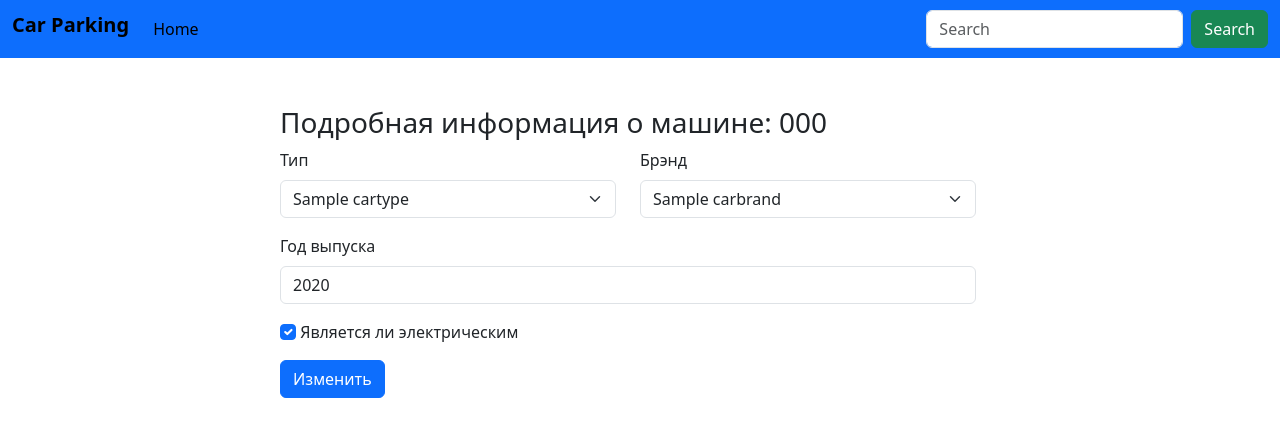
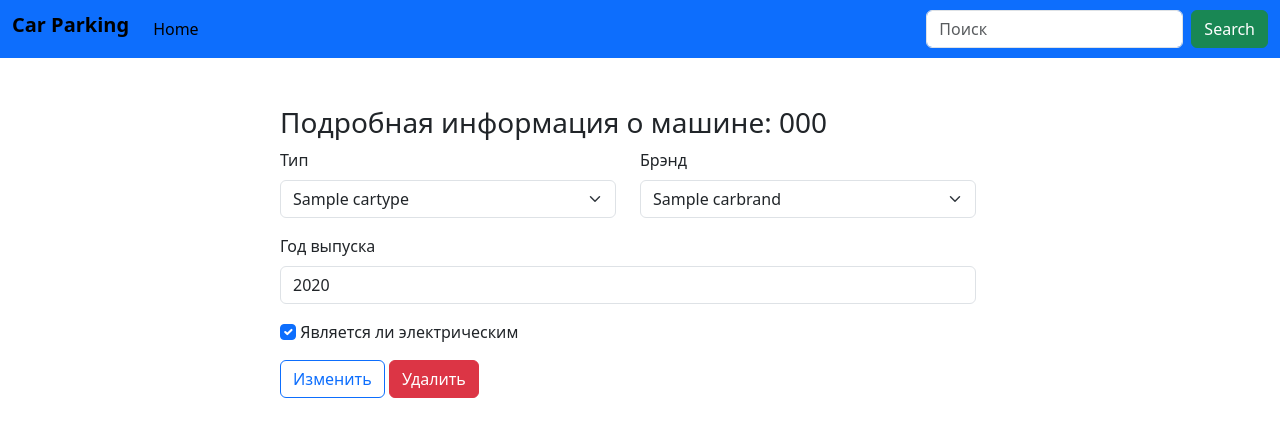
Before and after one commit to SpacecapsAlex/CarParking, a Django app: page /auto-park/get-car-by-id/1/ in a window 1280 px wide. Shown: the top 437 px of the page. Run offline with Django 5.2, Linux system fonts and the light colour scheme; tables that the repository leaves empty hold one stand-in row (values such as "Sample post").

Commit message:
Add delete car functionality
A new function `delete_car` is added to the views to allow users to delete an existing car from the database. Also, the corresponding URL route is added to urls.py. The delete button is added in the get_car_by_id template while the placeholder text in the search bar in the cars and get_car_by_id templates is changed to "Поиск".

```diff
--- a/autopark/templates/autopark/cars.html
+++ b/autopark/templates/autopark/cars.html
@@ -24,7 +24,7 @@
             </li>
           </ul>
           <form class="d-flex" role="search">
-            <input class="form-control me-2" type="search" placeholder="Search" aria-label="Search">
+            <input class="form-control me-2" type="search" placeholder="Поиск" aria-label="Search">
             <button class="btn btn-success" type="submit">Search</button>
           </form>
         </div>
--- a/autopark/templates/autopark/get_car_by_id.html
+++ b/autopark/templates/autopark/get_car_by_id.html
@@ -24,7 +24,7 @@
         </li>
       </ul>
       <form class="d-flex" role="search">
-        <input class="form-control me-2" type="search" placeholder="Search" aria-label="Search">
+        <input class="form-control me-2" type="search" placeholder="Поиск" aria-label="Search">
         <button class="btn btn-success" type="submit">Search</button>
       </form>
     </div>
@@ -62,7 +62,8 @@
           </label>
         </div>
         <div class="col-12">
-          <button type="submit" class="btn btn-primary">Изменить</button>
+          <button type="submit" class="btn btn-outline-primary">Изменить</button>
+          <a class="btn btn-danger" href="{% url 'delete-car' car_id=car.id %}">Удалить</a>
         </div>
       </form>
     </div>
--- a/autopark/urls.py
+++ b/autopark/urls.py
@@ -6,4 +6,5 @@ urlpatterns = [
     path('get-cars/', views.get_cars, name='get-cars'),
     path('get-car-by-id/<int:car_id>/', views.get_car_by_id, name='get-car-by-id'),
     path('update-car/<int:car_id>/', views.update_car, name='update-car'),
+    path('delete-car/<int:car_id>/', views.delete_car, name='delete-car'),
 ]
--- a/autopark/views.py
+++ b/autopark/views.py
@@ -117,3 +117,19 @@ def update_car(request: HttpRequest, car_id: int):
     car.save()
 
     return HttpResponseRedirect(reverse('get-cars'))
+
+
+"""
+Удаляет автомобиль с заданным car_id из базы данных.
+
+Параметры:
+- request: объект HttpRequest
+- car_id: int, ID удаляемого автомобиля
+
+Возвращает:
+- объект HttpResponseRedirect, перенаправляющий на URL 'get-cars'
+"""
+def delete_car(request: HttpRequest, car_id: int):
+    car = Car.objects.get(id=car_id)
+    car.delete()
+    return HttpResponseRedirect(reverse('get-cars'))  # reverse - возвращает URL по имени представления
```
